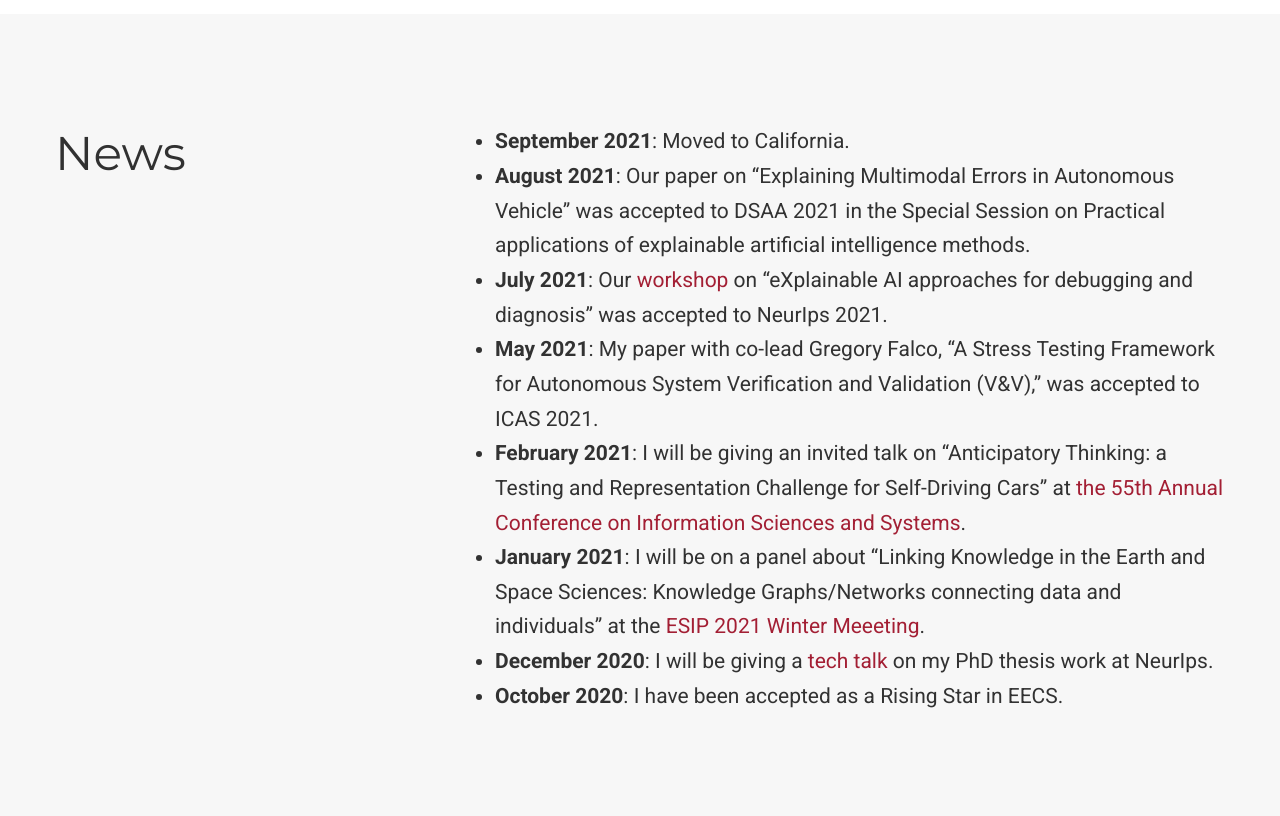
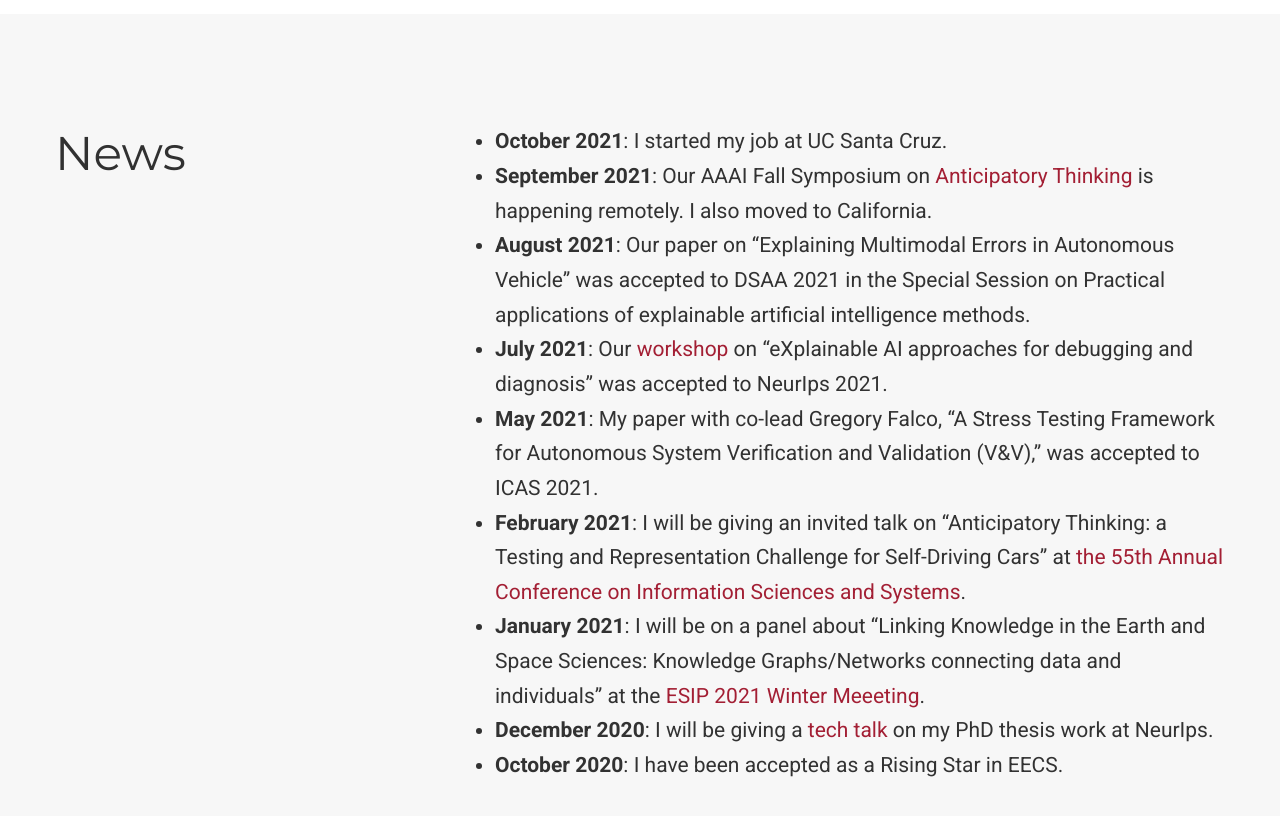
Before and after one commit to lgilpin/lgilpin.github.io, a plain HTML site: page index.html in a window 1280 px wide. Shown: the part 1140-1956 px from the top of the page. Drawn offline with nearby package versions, Linux system fonts and the light colour scheme; some packages are replaced by stand-ins of ours; some icons are missing.

Commit message:
rebuilding site Tue Nov  2 15:10:48 PDT 2021

```diff
--- a/index.html
+++ b/index.html
@@ -887,7 +887,9 @@ me on Twitter or by email if the above description interests you!</p>
     </div>
     <div class="col-12 col-lg-8">
       <ul>
-<li><strong>September 2021</strong>: Moved to California.</li>
+<li><strong>October 2021</strong>: I started my job at UC Santa Cruz.</li>
+<li><strong>September 2021</strong>: Our AAAI Fall Symposium on
+<a href="https://www.anticipatorythinking.ai" target="_blank" rel="noopener">Anticipatory Thinking</a> is happening remotely.  I also moved to California.</li>
 <li><strong>August 2021</strong>: Our paper on &ldquo;Explaining Multimodal Errors in Autonomous Vehicle&rdquo; was accepted to DSAA 2021 in the Special Session on Practical applications of explainable artificial intelligence methods.</li>
 <li><strong>July 2021</strong>: Our
 <a href="https://xai4debugging.github.io" target="_blank" rel="noopener">workshop</a> on &ldquo;eXplainable AI approaches for debugging and diagnosis&rdquo; was accepted to NeurIps 2021.</li>
--- a/sitemap.xml
+++ b/sitemap.xml
@@ -28,12 +28,12 @@
   </url>
 
   <url>
-    <loc>https://lgilpin.github.io/</loc>
+    <loc>https://lgilpin.github.io/authors/leilani-h.-gilpin/</loc>
     <lastmod>2021-01-24T09:57:57-05:00</lastmod>
   </url>
 
   <url>
-    <loc>https://lgilpin.github.io/authors/leilani-h.-gilpin/</loc>
+    <loc>https://lgilpin.github.io/</loc>
     <lastmod>2021-01-24T09:57:57-05:00</lastmod>
   </url>
 
```
Also changed, not shown: 2 other files.
